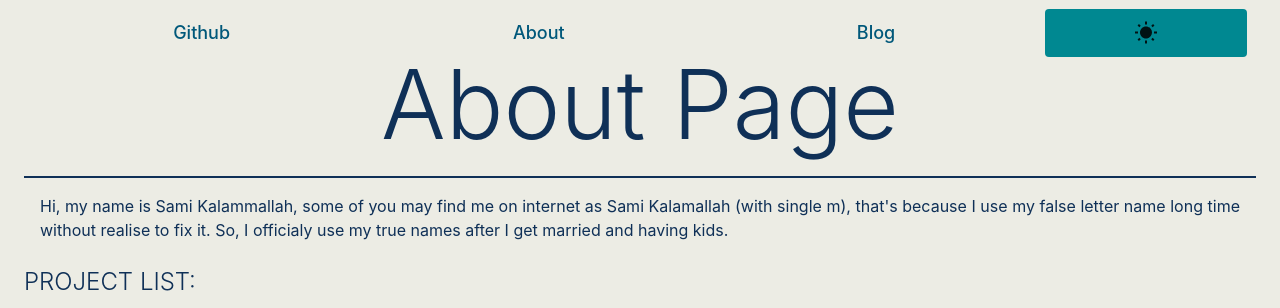
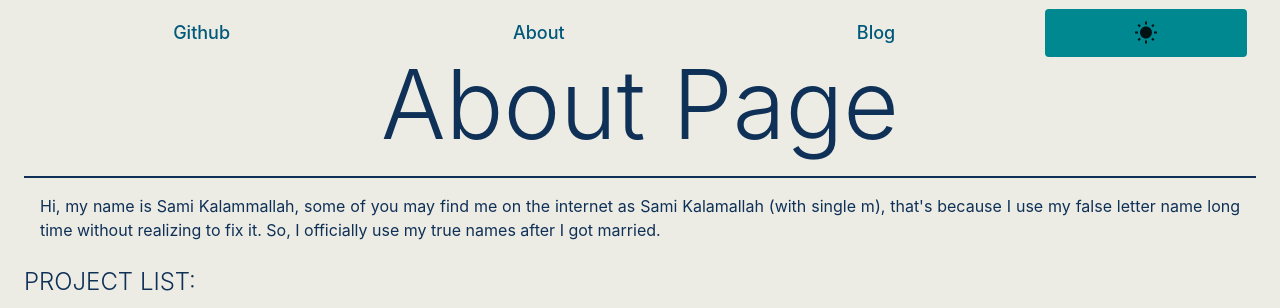
Before and after one commit to SamX23/my-blog, a Next.js app: page /about in a window 1280 px wide. Shown: the top 308 px of the page. Built offline with nearby package versions, Linux system fonts and the light colour scheme.

Commit message:
Update : fix grammar

```diff
--- a/pages/about.tsx
+++ b/pages/about.tsx
@@ -27,11 +27,10 @@ const about = () => {
             </Typography>
             <Typography variant="body1">
               <Box p={2} textAlign="justify">
-                Hi, my name is Sami Kalammallah, some of you may find me on
+                Hi, my name is Sami Kalammallah, some of you may find me on the
                 internet as Sami Kalamallah (with single m), that&apos;s because
-                I use my false letter name long time without realise to fix it.
-                So, I officialy use my true names after I get married and having
-                kids.
+                I use my false letter name long time without realizing to fix
+                it. So, I officially use my true names after I got married.
               </Box>
             </Typography>
           </Grid>
```
Also changed, not shown: posts/the-ultimate-blog.md (+4 -4 lines).
